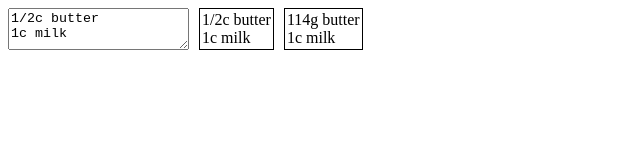
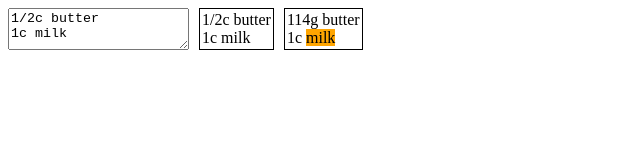
Before and after one commit to mxhold/reconv, a React (Create React App) app in the folder reconv/: page / in a window 1280 px wide. Shown: the top 160 px of the page, without its empty margins (0-640 px from the left). Built offline with nearby package versions, Linux system fonts and the light colour scheme.

Commit message:
Show if unit or ingredient unrecognized

```diff
--- a/reconv/src/Ingredient.css
+++ b/reconv/src/Ingredient.css
@@ -2,3 +2,11 @@
   background-color: red;
   color: white;
 }
+
+.ingredient--unit-not-found .ingredient-unit {
+  background-color: orange;
+}
+
+.ingredient--ingredient-not-found .ingredient-name {
+  background-color: orange;
+}
--- a/reconv/src/Ingredient.js
+++ b/reconv/src/Ingredient.js
@@ -2,8 +2,18 @@ import React from 'react';
 import './Ingredient.css';
 
 export function Ingredient(props) {
+  let classNames = "ingredient";
+  if (props.metadata) {
+    if (!props.metadata.unitFound) {
+      classNames += " ingredient--unit-not-found";
+    }
+    if (!props.metadata.ingredientFound) {
+      classNames += " ingredient--ingredient-not-found";
+    }
+  }
+
   return (
-    <div className="ingredient">
+    <div className={classNames}>
       <span className="ingredient-quantity">{props.quantity}</span><span className="ingredient-unit">{props.unit}</span> <span className="ingredient-name">{props.name}</span>
     </div>
   );
--- a/reconv/src/IngredientList.js
+++ b/reconv/src/IngredientList.js
@@ -13,7 +13,13 @@ export default function IngredientList(props) {
       return <MalformedIngredient key={i} string={line} />;
     } else {
       const ingredient = props.convert ? convertIngredient(ingredientData) : ingredientData;
-      return <Ingredient key={i} quantity={ingredient.quantity} unit={ingredient.unit} name={ingredient.name} />;
+      return <Ingredient
+        key={i}
+        quantity={ingredient.quantity}
+        unit={ingredient.unit}
+        name={ingredient.name}
+        metadata={ingredient.metadata}
+        />;
     }
   });
 
--- a/reconv/src/convertIngredient.js
+++ b/reconv/src/convertIngredient.js
@@ -23,6 +23,11 @@ export default function convertIngredient(ingredient) {
       return e.unit === ingredientData.unit;
     });
 
+    ingredientData.metadata = {
+      ingredientFound: !!conversionDatum,
+      unitFound: !!unitDatum,
+    };
+
     if (conversionDatum && unitDatum) {
       ingredientData.quantity = ingredientData.quantity.mul(conversionDatum.gramsPerML).mul(unitDatum.mL);
       ingredientData.unit = "g";
```
Also changed, not shown: 1 other file (tests, documents, lock files or other folders).
